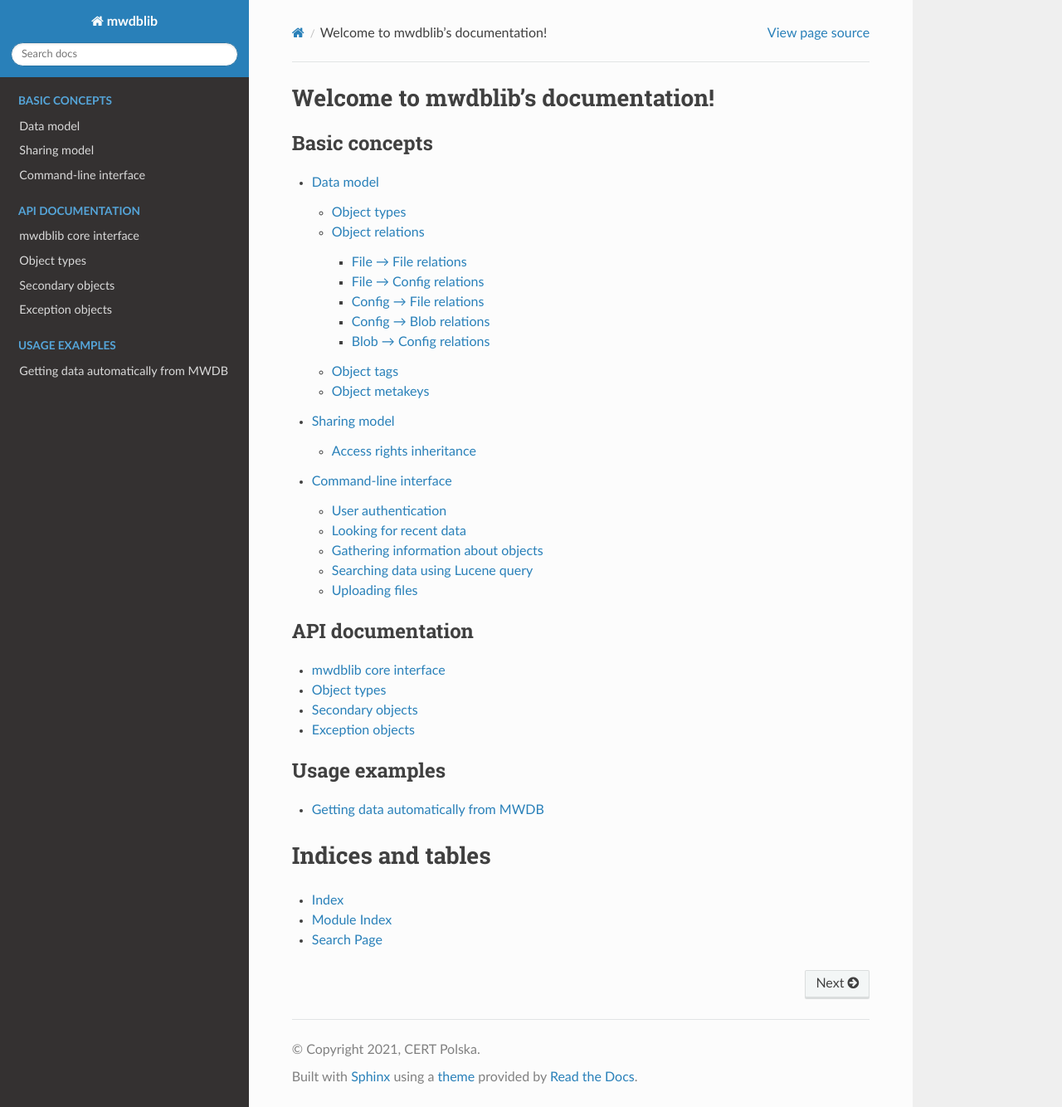
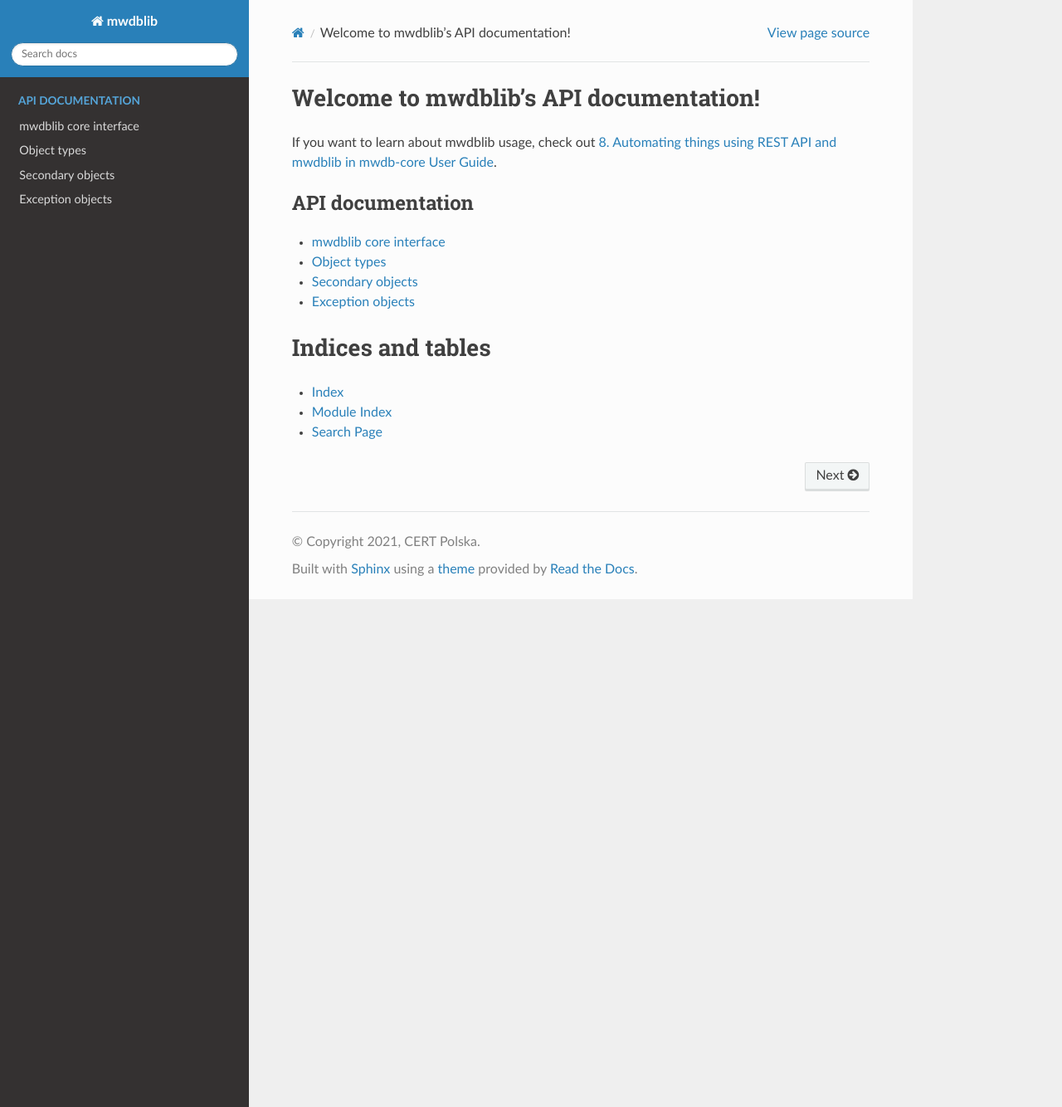
Before and after one commit to CERT-Polska/mwdblib, a Sphinx documentation site: the page built from docs/index.rst, in a window 1280 px wide and 1334 px high. Shown: the whole window at 83% size. Built offline with Sphinx 7.4.7 and the Read the Docs theme 2.0.0, drawn with Linux system fonts in a browser that asks for light colours; some of the changed lines change nothing that is shown.

Commit message:
Docs: removed guide, link to main mwdb-core documentation instead

```diff
--- a/docs/cmdline.rst
+++ /dev/null
@@ -1,143 +0,0 @@
-Command-line interface
-======================
-
-.. versionadded:: 3.0.0
-
-MWDB library is providing optional command line interface, which can be used to interact with MWDB repository.
-
-Command-line interface can be installed using `pip` and is available via `mwdb` command:
-
-.. code-block:: none
-
-   $ pip install mwdblib[cli]
-   $ mwdb version
-   3.0.0
-
-User authentication
--------------------
-
-Before we start, we need to setup credentials. If you don't do that, you will be asked for them on each access to MWDB API.
-
-.. code-block:: none
-
-   $ mwdb login
-   Username: user
-   Password:
-
-If you want, you can also provide your API key instead of storing your password in keyring.
-
-.. code-block:: none
-
-   $ mwdb login -A
-   Provide your API key token:
-
-Just copy your API token from `/profile` view and paste into the CLI. All secrets will be stored in `keyring`
-and your username will be saved in `~/.mwdb` file.
-
-.. versionadded:: 3.4.1
-
-If you're using mwdblib to interact with your self-hosted mwdb-core instance, you can now pass the api url using the
-standard --api-url option and it will be automatically saved in the config file.
-
-
-Looking for recent data
------------------------
-
-Let's start with listing the latest samples in your workspace. After typing
-
-.. code-block:: none
-
-   $ mwdb list
-
-you will see the list of samples similar to the main MWDB webapp view.
-
-.. image:: _static/sample-list.png
-   :width: 800
-
-If you don't like pager or coloring, you can use `nocolor` and `nopager` modifiers.
-
-.. code-block:: none
-
-   $ mwdb list -o nopager,nocolor --limit 5
-
-Recent lists are limited by default to 200 entries. If you want to find more or less, you can use `--limit` option but be careful
-not to exceed the requests limit or your session will be temporarily throttled.
-
-If you want only to get IDs of recent files, you need to use `short` modifier
-
-.. code-block:: none
-
-   $ mwdb list -o short -n 1
-   aad0d64af8363c58e9eada461dd0adace02569c508fb9979f080181e4a9f6b26
-
-
-Gathering information about objects
------------------------------------
-
-If you want to get detailed information about specific object, use `get` subcommand.
-
-.. image:: _static/sample-details.png
-   :width: 800
-
-File can be download using `fetch` command.
-
-.. code-block:: none
-
-   $ mwdb fetch aad0d64af8363c58e9eada461dd0adace02569c508fb9979f080181e4a9f6b26 --keep-name
-   $ ls
-   1fa0000_aad0d64af8363c58
-
-If you'd like to store file under its original name, you can use `keep-name` option as presented above. File will be
-stored in current working directory.
-
-In case your file is already stored in your local filesystem, instead of providing SHA256 hash, you can just provide the path so hash
-will evaluated automatically. For example, getting list of comments for locally stored sample.exe looks like below:
-
-.. code-block:: none
-
-   $ mwdb get comments ./sample.exe
-
-Searching data using Lucene query
----------------------------------
-
-If you want to search all files tagged as `danabot`, you can use Lucene query presented below
-
-.. code-block:: none
-
-   $ mwdb search "tag:danabot"
-
-Commands `search` or `list` are assuming that user is looking for files. If you want to search other type of objects,
-you need to use alternative variants:
-
-.. code-block:: none
-
-   $ mwdb search configs "family:danabot"
-   $ mwdb search objects "tag:*danabot*"
-
-
-Uploading files
----------------
-
-Let's assume you want to upload `dropper.js`. Just type:
-
-.. code-block:: none
-
-   $ mwdb upload dropper.js
-
-If you want to upload a drop called `drop.exe` and add relation to previously uploaded `dropper.js` you can specify parent:
-
-.. code-block:: none
-
-   $ mwdb upload dropper.js --parent drop.exe
-
-... and if you want to suggest the family, add appropriate tag:
-
-.. code-block:: none
-
-   $ mwdb tag drop.exe probably:netwire
-
-You can then check information about uploaded object
-
-.. code-block:: none
-
-   $ mwdb get drop.exe
--- a/docs/datamodel.rst
+++ /dev/null
@@ -1,105 +0,0 @@
-.. include:: <isonum.txt>
-
-Data model
-===============
-
-MWDB organizes malware-related data using object model, which has been evolved from years of malware analysis and research in CERT.pl.
-Objects are defined by set of attributes and relations including few loose conventions described below. The model is still being developed, so it could change a bit over time.
-
-Object types
-------------
-
-In MWDB model, we can distinguish three types of objects:
-
-- **Files** (sometimes called *samples*) are representing malware samples in various forms - executable files, memory dumps, archives etc.
-- **Configs** containing structured malware data. These can be static configurations ripped from malware samples or parsed dynamic configurations from C&C servers, kept in JSON-like format.
-- **Blobs** containing unstructured malware data, but usually in human-readable form. Blobs are raw configuration files, injects, strings, list of credentials, peers etc.
-  Blobs are optimized for quick full-text searching. Blob can be also a part of config, being referred by one of its keys.
-
-All objects are identified by SHA-256-based hash. For files and blobs it's just plain SHA-256.
-
-Configs are hashed in order-insensitive way: keys and inner lists are sorted and then hashed using SHA-256 recursively.
-
-Object relations
-----------------
-
-Next part of MWDB model are relations between objects. Each object can be associated with parent or child objects, which are somehow related with them.
-
-Semantics of these relations are depending on object types:
-
-File |rarr| File relations
-^^^^^^^^^^^^^^^^^^^^^^^^^^
-
-  These are the most common one. Child samples are usually next stage of infection chain, parts of its parent (embedded in file or contained in archive) or executable artifacts from parent execution.
-
-  .. image:: _static/file-file-rel.png
-     :width: 600
-
-File |rarr| Config relations
-^^^^^^^^^^^^^^^^^^^^^^^^^^^^
-
-  These type of relations are usually the most interesting, determining the association between sample and static configuration.
-  Static configuration contains features and parameters determining malicious operations performed by sample:
-
-  - Malware family
-  - Hardcoded addresses of C&C servers
-  - DGA seeds
-  - Encryption keys used for communication
-  - Malware version
-  - Botnet/campaign ID
-  - Module type etc.
-
-  **It's not only about the IoCs**. Static configuration is the actual representation of unique malware. Various samples unpacking to the same configuration usually have the same, but differently packed core, which allows us to determine the similarity between these files. Format of configuration is depending on malware family, sometimes resulting from the structure "proposed" by malware author.
-
-  .. image:: _static/file-config-rel.png
-     :width: 400
-
-Config |rarr| File relations
-^^^^^^^^^^^^^^^^^^^^^^^^^^^^
-
-  These are the most misunderstood one. As said before, static configuration can be treated as group of samples representing actually the same malware. (Semi-)automated systems are trying to fetch additional drops and modules using data from specific static config object, so all dropped samples will be bound with config object.
-
-  * Assume that bunch of obfuscated droppers/RATs from malspam have the same static configuration (distribution URLs). Dropped malware will be bound to this config instead of bounding to all of these samples.
-  * Sometimes the actual operations of malware sample are depending on modules/plugins distributed by C&C. All fetched modules are stored in model as children of core static configuration.
-  * Malicious servers are also distributing update for botnet clients, which are also depending on specific static configuration.
-
-  .. image:: _static/config-file-rel.png
-     :width: 600
-
-Config |rarr| Blob relations
-^^^^^^^^^^^^^^^^^^^^^^^^^^^^
-
-  Not only the samples are distributed by C&C during campaign. Bankers are parametrized by dynamic configuration containing injects. Spam botnets are fetching spam templates. All of these text-like things can be stored as text blobs bound to related static configuration.
-
-  Blobs can be also part of static configuration e.g. in form of raw configuration or multi-line values like ransom note. Important thing is to eliminate things that are originating from specific execution in sandbox and can't be considered as part of config e.g. random nonces, memory pointers and other noise.
-
-  .. image:: _static/config-blob-rel.png
-     :width: 400
-
-Blob |rarr| Config relations
-^^^^^^^^^^^^^^^^^^^^^^^^^^^^
-
-  In addition to "static" configuration type, we have also "dynamic" configurations, which are parsed form of text blob data fetched from C&C. Usually data distributed by malicious servers have some determined structure, which is parsed by malware sample, so we can extract the most important things and store them in more organized way.
-
-Object tags
------------
-
-  Each object can be easily described using tags. There are few built-in conventions, which are exposed by coloring tags in similar way.
-
-  * Ripped (extracted) sample
-  .. image:: _static/tag-ripped.png
-  * Known family
-  .. image:: _static/tag-malware.png
-  * Tags describing the source
-  .. image:: _static/tag-feed.png
-  * Tags describing the type of sample
-  .. image:: _static/tag-dump.png
-  .. image:: _static/tag-runnable.png
-  * Tags inherited from the source
-  .. image:: _static/tag-urlhaus.png
-
-Object metakeys
----------------
-
-  Metakeys (also called *Attributes*) are key-value pairs intended to store references to internal analytical systems.
-  This part will most likely be redesigned soon, so it's dedicated for internal use only.
--- a/docs/getexample.rst
+++ /dev/null
@@ -1,54 +0,0 @@
-Getting data automatically from MWDB
-===========================================
-
-Looking for recently uploaded files and retrieving them if file type contains "PE32":
-
-.. code-block:: python
-
-    from mwdblib import MWDB
-
-    mwdb = MWDB(api_key="<secret>")
-
-    def report_new_sample(sample):
-        print("Found new sample {} ({})".format(sample.name, sample.sha256))
-        if "PE32" in sample.type:
-            with open(sample.id, "wb") as f:
-                f.write(sample.download())
-            print("[+] PE32 downloaded successfully!")
-
-    for sample in mwdb.listen_for_files():
-        report_new_sample(sample)
-
-Sometimes you want to keep track of the latest reported sample between script executions.
-Mwdblib doesn't concern itself with persistence - you need to store the latest reported object ID on your own.
-
-.. code-block:: python
-
-    from mwdblib import MWDB
-
-    mwdb = MWDB(api_key="<secret>")
-
-
-    def store_last(last_id):
-        with open("last_id", "w") as f:
-            f.write(last_id)
-
-    def load_last():
-        try:
-            with open("last_id", "r") as f:
-                return f.read()
-        except IOError:
-            return None
-
-    def report_new_sample(sample):
-        print("Found new sample {} ({})".format(sample.name, sample.sha256))
-        if "PE32" in sample.type:
-            with open(sample.id, "wb") as f:
-                f.write(sample.download())
-            print("[+] PE32 downloaded successfully!")
-
-
-    last_id = load_last()
-    for sample in mwdb.listen_for_files(last_id):
-        report_new_sample(sample)
-        store_last(sample.id)
--- a/docs/index.rst
+++ b/docs/index.rst
@@ -3,16 +3,10 @@
    You can adapt this file completely to your liking, but it should at least
    contain the root `toctree` directive.
 
-Welcome to mwdblib's documentation!
-===================================
+Welcome to mwdblib's API documentation!
+=======================================
 
-.. toctree::
-   :maxdepth: 3
-   :caption: Basic concepts
-
-   datamodel
-   sharingmodel
-   cmdline
+If you want to learn about mwdblib usage, check out `8. Automating things using REST API and mwdblib in mwdb-core User Guide <https://mwdb.readthedocs.io/en/latest/user-guide/8-REST-and-mwdblib.html>`_.
 
 .. toctree::
    :maxdepth: 2
@@ -23,14 +17,6 @@
    mwdbsecondary
    mwdbexc
 
-
-.. toctree::
-   :maxdepth: 2
-   :caption: Usage examples
-
-   getexample
-
-
 Indices and tables
 ==================
 
--- a/docs/sharingmodel.rst
+++ /dev/null
@@ -1,37 +0,0 @@
-Sharing model
-=============
-
-One of the main applications of MWDB is being an data exchange platform to share results of malware analysis across the researchers community.
-
-All MWDB users are grouped in common workspaces called *groups*. There are few types of groups:
-
-- **regular** groups, associating a group of users and allowing mutual exchange of data within the group
-- **private** groups, being an private workspace associated only with user account
-- **public** group, associated with all MWDB users and dedicated for public data sharing
-
-.. image:: _static/upload-form.png
-   :width: 600
-
-When you want to upload sample to database, you can choose which group you want the sample to be shared with.
-
-- **All my groups**: share sample with all my workgroups
-- **Single group...**: share with one of the groups
-- **Everybody**: share with the **public** group
-- **Only me**: share with nobody (effectively only you and CERT.pl staff when using mwdb.cert.pl service)
-
-Keep in mind that your private group is always included, so uploaded samples will be always added to your
-private repository, no matter what option you choose.
-
-Access rights inheritance
--------------------------
-
-If you add sample with specifing sharing rights, you actually share the whole subtree of objects. All object permissions
-are inherited from its parents, so using MWDB you're guaranteed to see all descendant objects from uploaded one.
-
-.. image:: _static/sharing-diagram.png
-   :width: 300
-   :align: center
-
-Don't worry to upload samples you want to share exclusively with CERT.pl (*Only me* option). Sample will be visible
-only by its uploaders (another uploader must already have this sample or archive containing this sample). Uploading one
-of related descendants doesn't share the ancestors.
```
Also changed, not shown: docs/_static/config-blob-rel.png (deleted), docs/_static/config-file-rel.png (deleted), docs/_static/file-config-rel.png (deleted), docs/_static/file-file-rel.png (deleted), docs/_static/sample-details.png (deleted), docs/_static/sample-list.png (deleted), docs/_static/sharing-diagram.png (deleted), docs/_static/tag-dump.png (deleted), docs/_static/tag-feed.png (deleted), docs/_static/tag-malware.png (deleted), docs/_static/tag-ripped.png (deleted), docs/_static/tag-runnable.png (deleted), docs/_static/tag-urlhaus.png (deleted), docs/_static/upload-form.png (deleted).
